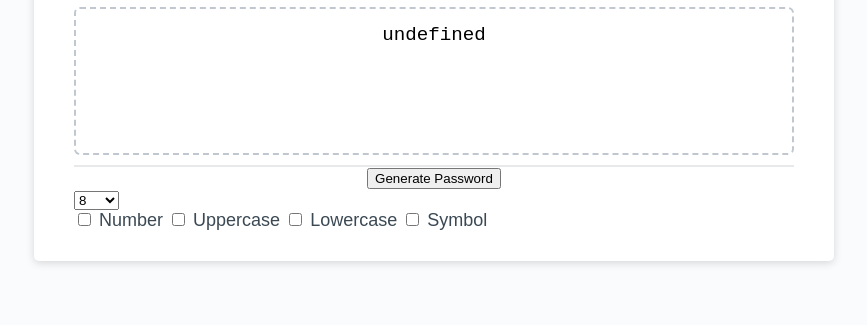
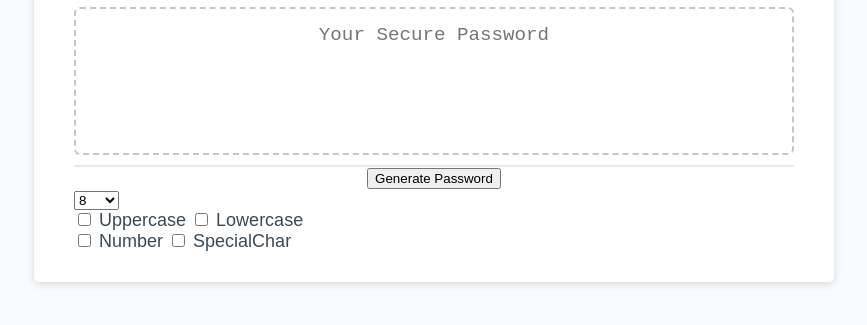
Before and after one commit to WesleyAshfield1/random-password-generator, a plain HTML site: page 02-Challenge/Develop/index.html in a window 1280 px wide. Both pictures are taken after a click on the button "Generate Password". Shown: the part 241-566 px from the top of the page, without its empty margins (206-1073 px from the left). Drawn offline with Linux system fonts and the light colour scheme.

Commit message:
created functions to generate password

```diff
--- a/02-Challenge/Develop/index.html
+++ b/02-Challenge/Develop/index.html
@@ -40,14 +40,16 @@
           </script>
         </div>
         <div>
-          <input type="checkbox" id="callback1" value="Numbers"/>
-          <label for="cb1">Number</label>
-          <input type="checkbox" id="callback2" value="Uppercase"/>
+          <input type="checkbox" id="cb1" value="Uppercase"/>
           <label for="cb1">Uppercase</label>
-          <input type="checkbox" id="callback3" value="Lowercase"/>
-          <label for="cb1">Lowercase</label>
-          <input type="checkbox" id="callback4" value="Symbols"/>
-          <label for="cb1">Symbol</label>
+          <input type="checkbox" id="cb2" value="Lowercase"/>
+          <label for="cb2">Lowercase</label>
+        </div>
+        <div>
+          <input type="checkbox" id="cb3" value="Number"/>
+          <label for="cb3">Number</label>
+          <input type="checkbox" id="cb4" value="SpecialChar"/>
+          <label for="cb4">SpecialChar</label>
         </div>
       </div>
     </div>
--- a/02-Challenge/Develop/script.js
+++ b/02-Challenge/Develop/script.js
@@ -1,15 +1,16 @@
 // Assignment Code
-const includeUppercase = callback1.checked;
-const callback1 = document.getElementById('callback1')
+const cb1 = document.getElementById('cb1')
+var includeUppercase = cb1.checked;
 
-const includeLowercase = callback2.checked;
-const callback2 = document.getElementById('callback2')
+const cb2 = document.getElementById('cb2')
+const includeLowercase = cb2.checked;
 
-const includeNumber = callback3.checked;
-const callback3 = document.getElementById('callback3')
+const cb3 = document.getElementById('cb3')
+const includeNumber = cb3.checked;
 
-const includeSpecialChar = callback4.checked;
-const callback4 = document.getElementById('callback4')
+const cb4 = document.getElementById('cb4')
+const includeSpecialChar = cb4.checked;
+
 
 //determine lenght of password
 var passwordLenght = document.getElementById('numberSelect')
@@ -19,19 +20,34 @@ document.getElementById('numberSelect').addEventListener('change', function() {
 
 
 
-// var generateBtn = document.querySelector("#generate");
+ var generateBtn = document.querySelector("#generate");
 
 // Write password to the #password input
 function writePassword() {
-  var password = generatePassword();
-  var passwordText = document.querySelector("#password");
+  const password = generatePassword(passwordLenght, cb1.checked, cb2.checked, cb3.checked, cb4.checked);
+  const passwordText = document.querySelector("#password");
 
-  passwordText.value = password;
+   passwordText.value = password;
+    console.log (password)
+    //**password is blankn in the console log but shows activty when clicking gererate password **Debug
+}
+function generatePassword(lenght, includeUppercase, includeLowercase, includeNumber, includeSpecialChar) {
+  var allchars = "";
+  if (includeUppercase) allchars += "ABCDEFGHIJKLMNOPQRSTUVWXYZ";
+  if (includeLowercase) allchars += "abcdefghijklmnopqrstuvwxyz";
+  if (includeNumber) allchars += "0123456789";
+  if (includeSpecialChar) allchars += "@#$%^&()_+~|}{[]></-=";
+  var password = "";
+  for (let i = 0; i < length; i++) {
+    password += allchars.charAt(Math.floor(Math.random() * allchars.length));
+  }
+  return password;
 
-}
-function generatePassword() {
+  console.log ('password')
 
 }
 
 // Add event listener to generate button
 generateBtn.addEventListener("click", writePassword);
+
+// console.log (writePassword)
```
